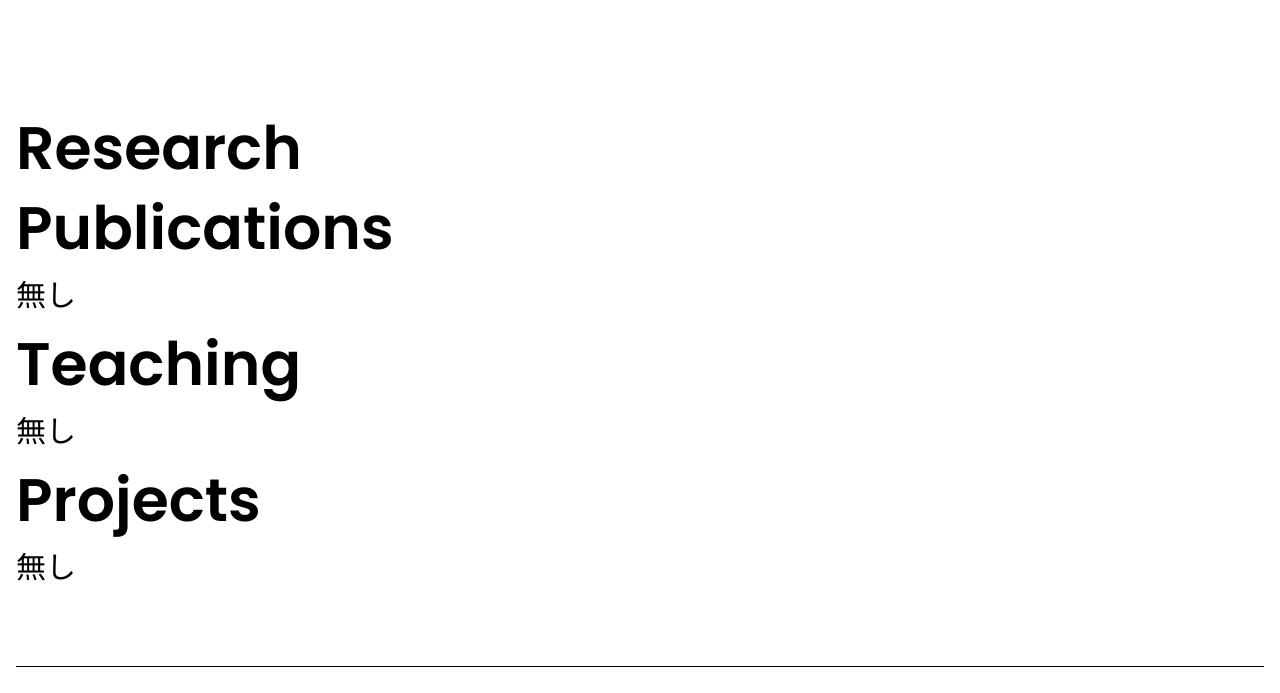
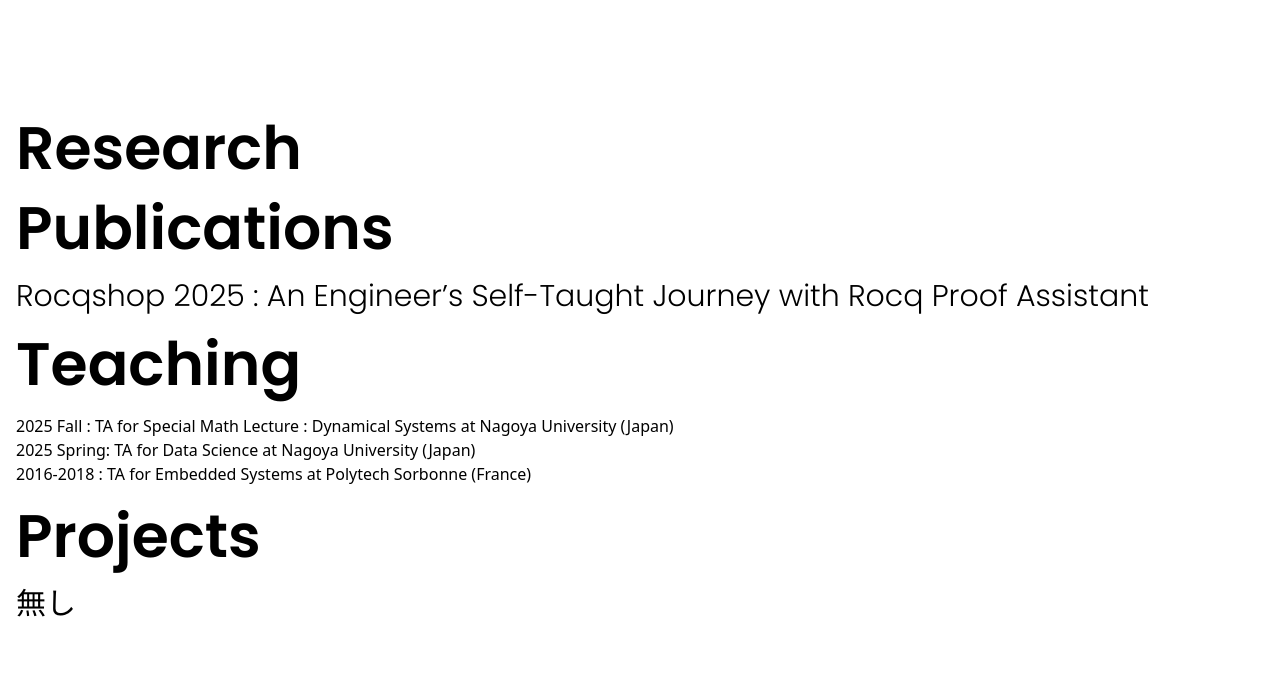
Before and after one commit to pewulfman/pewulfman.github.io, a website: page research.html in a window 1280 px wide. Shown: the part 102-795 px from the top of the page. Drawn offline with nearby package versions, Linux system fonts and the light colour scheme.

Commit message:
add first content in research

```diff
--- a/research.html
+++ b/research.html
@@ -183,13 +183,16 @@
                   Publications
                </h2>
                <p class="pt-5 font-body text-sm font-light text-primary dark:text-white md:text-2xl lg:text-3xl">
-                  無し
+                  <a href="/rocq1-wulfman.pdf">Rocqshop 2025 : An Engineer’s Self-Taught Journey with Rocq Proof Assistant</a>
                </p>
                <h2 class="pt-5 font-body text-2xl font-semibold text-primary dark:text-white md:text-5xl lg:text-6xl">
                   Teaching
                </h2>
                <p class="pt-5 font-body text-sm font-light text-primary dark:text-white md:text-2xl lg:text-3xl">
-                  無し
+                  <ol class="list-decimal list-inside">
+                     <li class="pt-2">2025 Fall  : TA for Special Math Lecture : Dynamical Systems at Nagoya University (Japan)</li>
+                     <li class="pt-2">2025 Spring: TA for Data Science at Nagoya University (Japan)</li>
+                     <li class="pt-2">2016-2018  : TA for Embedded Systems at Polytech Sorbonne (France)</li>
                </p>
                <h2 class="pt-5 font-body text-2xl font-semibold text-primary dark:text-white md:text-5xl lg:text-6xl">
                   Projects
```
Also changed, not shown: 1 other file.
